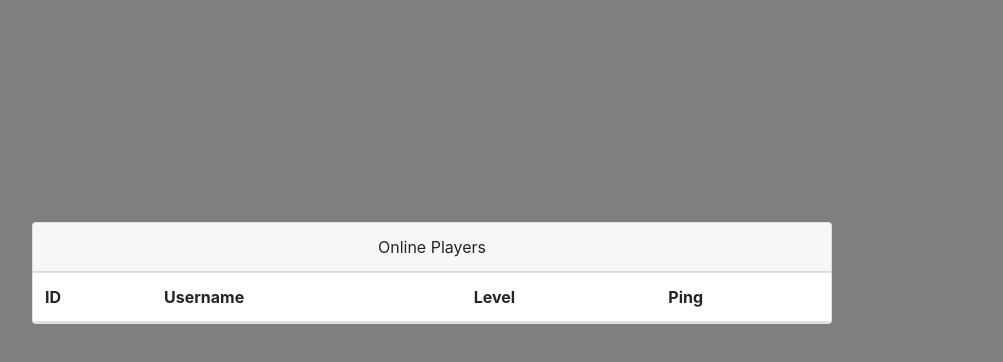
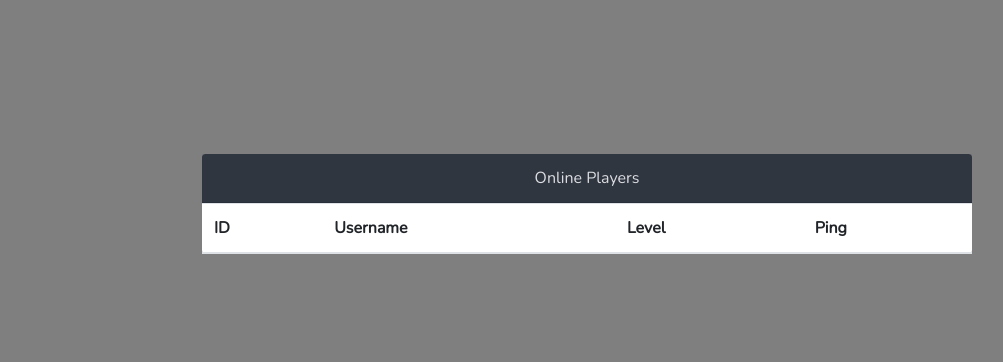
Before and after one commit to RageMpOpenSource/division-freeroam, a website: page client_packages/division-core/ui/player-list/playerlist.html in a window 1280 px wide. Shown: the whole page, without its empty margins (53-1056 px from the left). Drawn offline with nearby package versions, Linux system fonts and the light colour scheme.

Commit message:
Updated styling

```diff
--- a/client_packages/division-core/ui/assets/css/style.css
+++ b/client_packages/division-core/ui/assets/css/style.css
@@ -1,5 +1,8 @@
+@import url('https://fonts.googleapis.com/css?family=Nunito');
+
 html body {
     background-color: rgba(0, 0, 0, 0.5);
+    font-family: 'Nunito', sans-serif;
 }
 
 #loginInput {
--- a/client_packages/division-core/ui/player-list/playerlist.html
+++ b/client_packages/division-core/ui/player-list/playerlist.html
@@ -4,16 +4,24 @@
     <link rel="stylesheet" type="text/css" href="../assets/css/bootstrap.min.css">
     <link rel="stylesheet" type="text/css" href="../assets/css/style.css">
     <style>
+        .container {
+            max-width: 800px;
+        }
         .card {
             margin-top: 20%;
-            max-width: 800px;
+            border: none;
         }
         .card-body{
             padding: 0px;
+            max-height: 500px;
+            overflow-y: scroll;
         }
-
         .table {
             margin-bottom: 0px;
+        }
+        .card-header {
+            background-color: #2f3640;
+            color: #dcdde1;
         }
     </style>
 </head>
```
